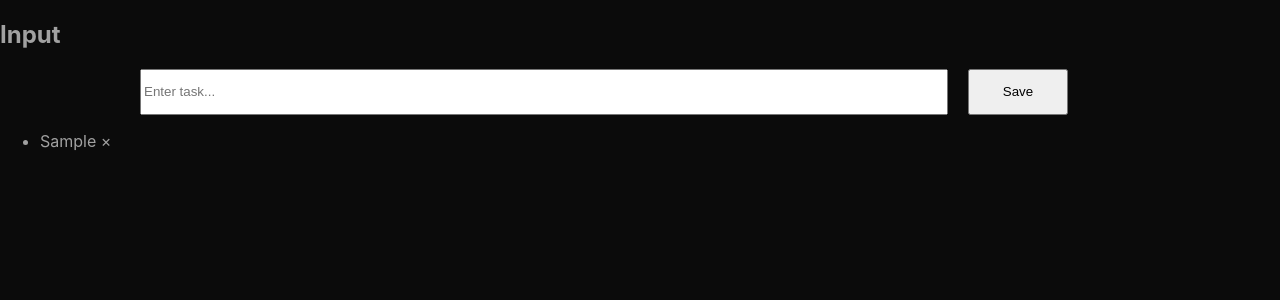
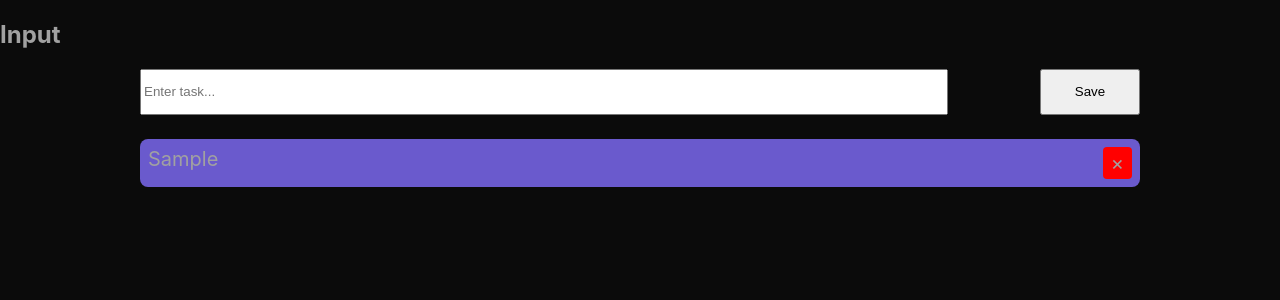
Before and after one commit to Mridul-Works/to-do-reactapp, a React (Create React App) app: page / in a window 1280 px wide. Both pictures are taken after typing "Sample" into the empty fields and a click on the button "Save". Shown: the top 300 px of the page. Built offline with nearby package versions, Linux system fonts and the light colour scheme.

Commit message:
ui ready

```diff
--- a/src/style/inputForm.css
+++ b/src/style/inputForm.css
@@ -8,7 +8,8 @@
         width: 100%;
         margin: 0 auto;
         display: flex;
-        gap: 20px;
+        /* gap: 20px; */
+        justify-content: space-between;
     }
     form input{
 
@@ -18,4 +19,35 @@
     form button{
         flex-basis: 10%;
     }
+
+    .outerDiv{
+        margin: 0 auto;
+        max-width: 1000px;
+        width: 100%;
+    }
+    .outerDiv{
+        list-style: none;
+        margin: none;
+        padding: none;
+        margin-top: 24px;
+    }
+    .outerDiv ul{
+        padding: 0;
+        margin: 0;
+    }
+    .outerDiv li{
+        display: flex;
+        justify-content: space-between;
+        margin-block: 8px;
+        padding: 8px;
+        border-radius: 8px;
+        font-size: 20px;
+        background-color: slateblue;
+    }
+    .outerDiv span{
+           background: red;
+    padding-block: 4px;
+    border-radius: 4px;
+    padding-inline: 8px;
+    }
 }
--- a/src/views/inputform.jsx
+++ b/src/views/inputform.jsx
@@ -17,8 +17,13 @@ const InputForm = () => {
       console.log(finalToDoList);
     }
 
-    // clear the input after saving
     event.target.reset();
+  };
+
+  // 🗑️ Delete a task by its index
+  const deleteToDo = (indexToRemove) => {
+    const updatedList = toDoList.filter((_, index) => index !== indexToRemove);
+    setToDoList(updatedList);
   };
 
   return (
@@ -30,12 +35,20 @@ const InputForm = () => {
       </form>
 
       <div className="outerDiv">
-
-      <ul>
-        {toDoList.map((item, index) => (
-          <li key={index}>{item}  <span >&times;</span></li>
-        ))}
-      </ul>
+        <ul>
+          {toDoList.map((item, index) => (
+            <li key={index}>
+              {item}
+              <span
+                className="deleteBtn"
+                onClick={() => deleteToDo(index)} // 👈 delete specific task
+                title="Delete task"
+              >
+                &times;
+              </span>
+            </li>
+          ))}
+        </ul>
       </div>
     </div>
   );
```
